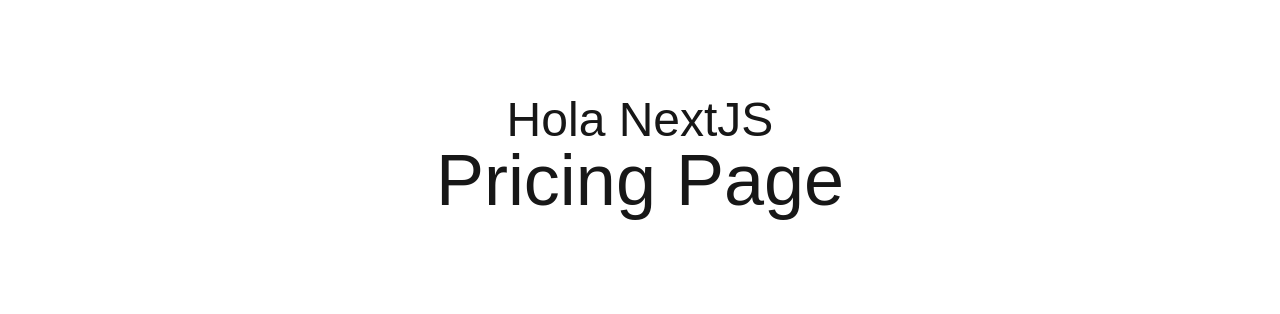
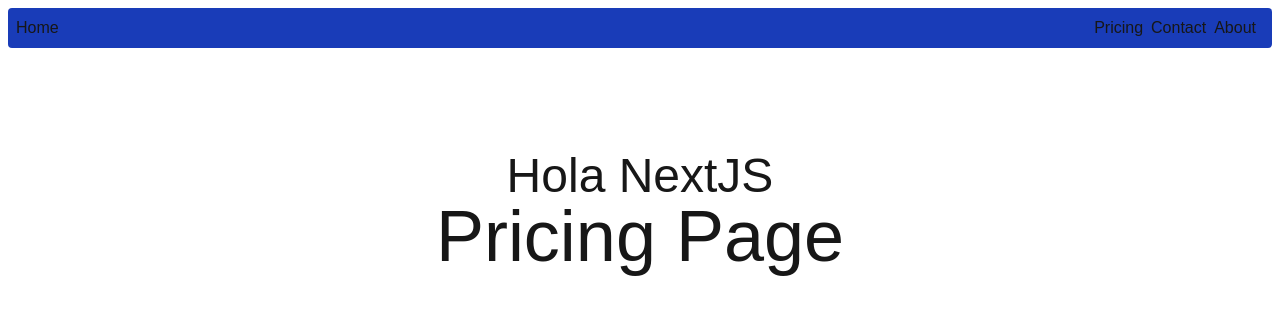
Before and after one commit to quintupil/next-first-steps-dev, a Next.js app in the folder 01-first-steps/: page /pricing in a window 1280 px wide. Shown: the top 314 px of the page. Built offline with nearby package versions, Linux system fonts and the light colour scheme.

Commit message:
18. Barra de navegación

```diff
--- a/01-first-steps/app/(general)/layout.tsx
+++ b/01-first-steps/app/(general)/layout.tsx
@@ -1,14 +1,17 @@
-export default function AboutLayout({
+import { Navbar } from "@/components";
+
+export default function GeneralLayout({
   children,
 }: {
   children: React.ReactNode;
 }) {
   return (
-    <div>
+    <>
+      <Navbar />
       <main className="flex flex-col items-center p-24">
         <span className="text-5xl">Hola NextJS</span>
         {children}
       </main>
-    </div>
+    </>
   );
 }
--- /dev/null
+++ b/01-first-steps/components/index.ts
@@ -0,0 +1 @@
+export * from './navbar/Navbar'
--- /dev/null
+++ b/01-first-steps/components/navbar/Navbar.tsx
@@ -0,0 +1,16 @@
+import React from 'react'
+
+export const Navbar = () => {
+
+    console.log('Navbar rendered');
+
+  return (
+    <nav className='flex bg-blue-800 bg-opacity-30 p-2 m-2 rounded'>
+        <span>Home</span>
+        <div className='flex flex-1'></div>
+        <a className="mr-2" href="/pricing">Pricing</a>
+        <a className="mr-2" href="/contact">Contact</a>
+        <a className="mr-2" href="/about">About</a>
+    </nav>
+  )
+}
```
